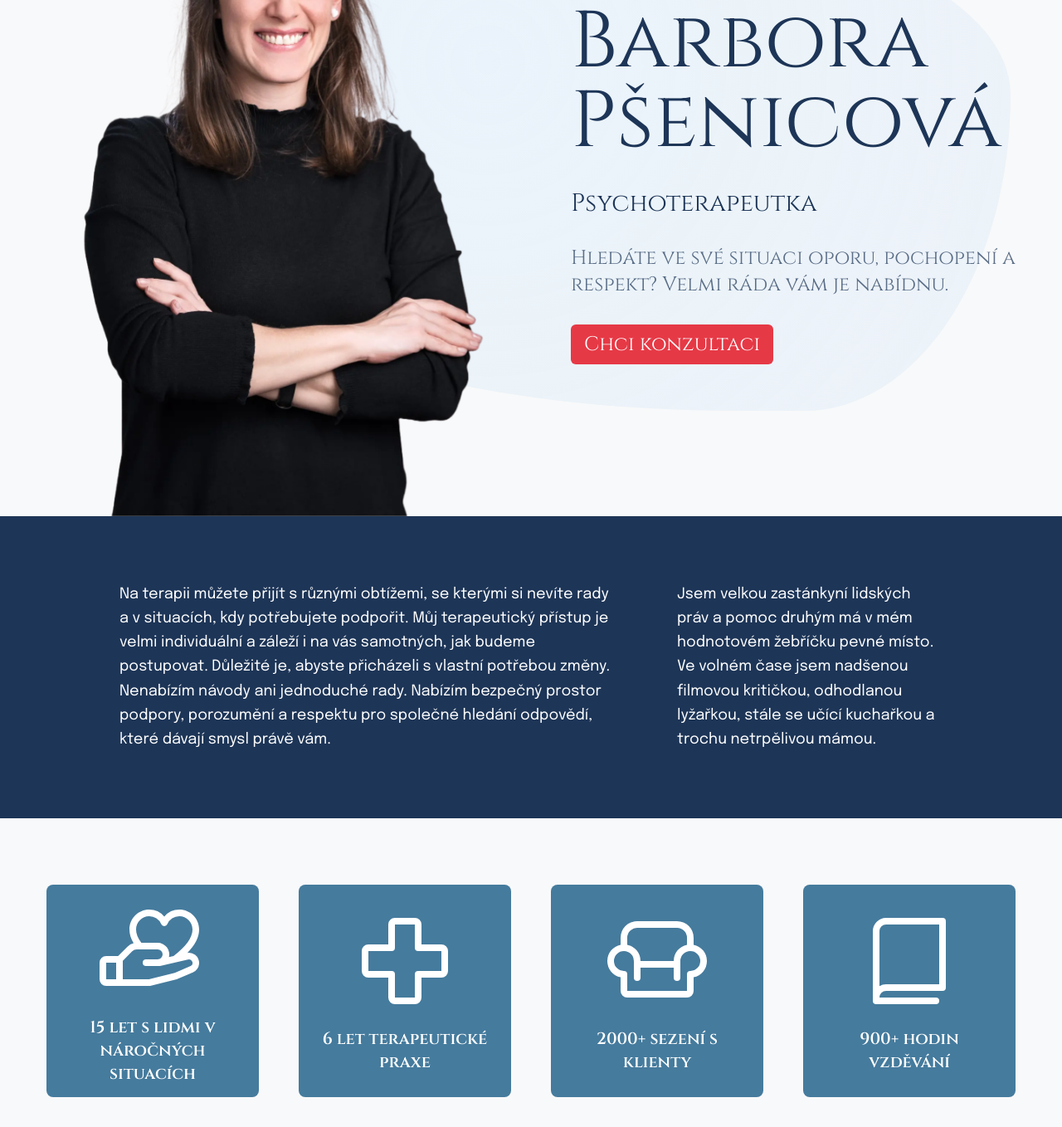
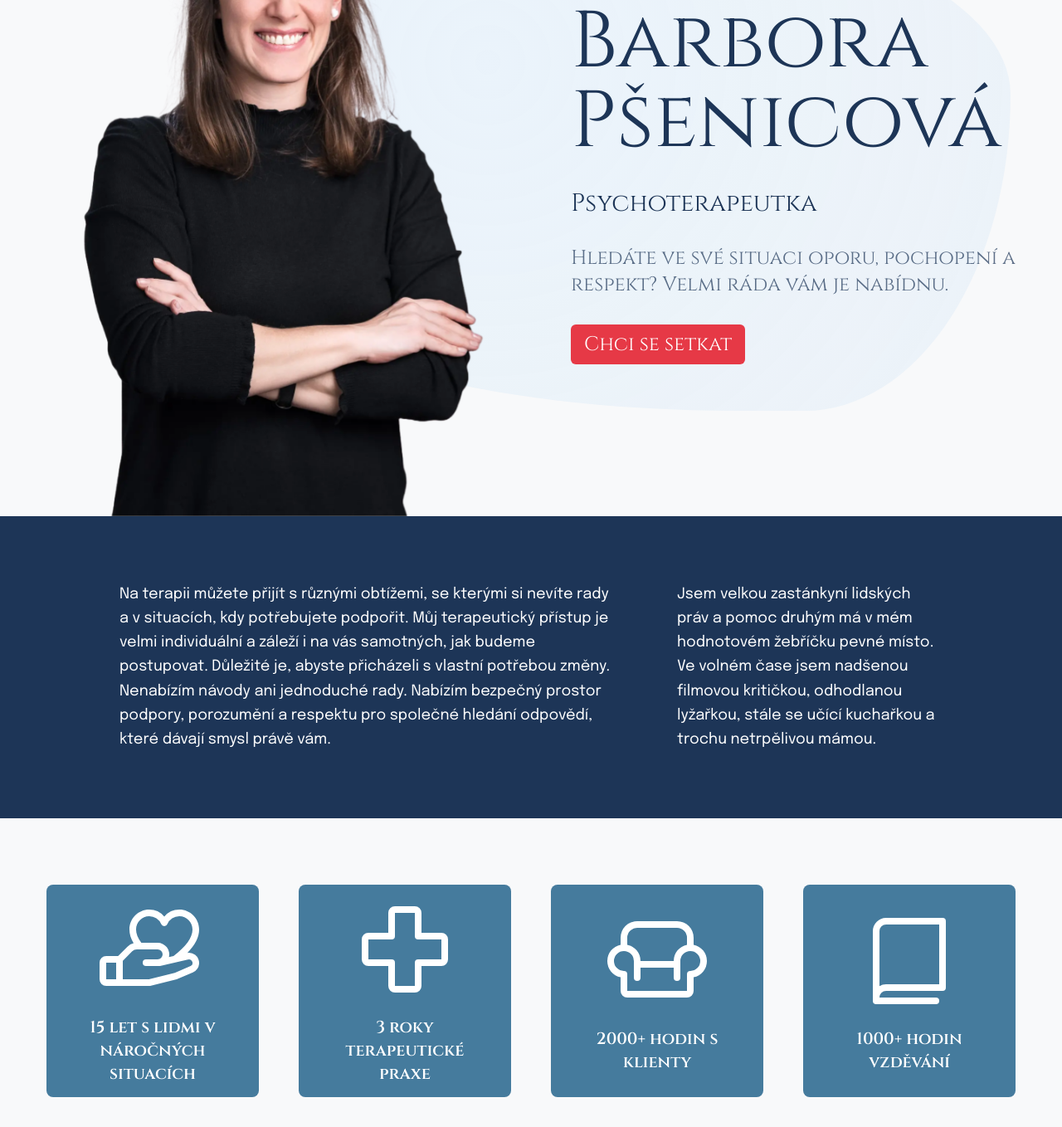
Before and after one commit to JiriKofron/bara-web, an Astro site: page / in a window 1280 px wide. Shown: the part 285-1643 px from the top of the page at 83% size. Built offline with nearby package versions, Linux system fonts and the light colour scheme; Astro itself is replaced by a stand-in of ours.

Commit message:
change text in boxes

```diff
--- a/src/components/ServiceCards.astro
+++ b/src/components/ServiceCards.astro
@@ -7,17 +7,17 @@ const cards = [
   },
   {
     id: 1,
-    title: '6 let terapeutické praxe',
+    title: '3 roky terapeutické praxe',
     iconName: 'first-aid',
   },
   {
     id: 2,
-    title: '2000+ sezení s klienty',
+    title: '2000+ hodin s klienty',
     iconName: 'armchair',
   },
   {
     id: 3,
-    title: '900+ hodin vzděvání',
+    title: '1000+ hodin vzděvání',
     iconName: 'book',
   },
 ];
--- a/src/pages/index.astro
+++ b/src/pages/index.astro
@@ -37,7 +37,7 @@ const description = 'Hledáte ve své situaci oporu, pochopení a respekt? Velmi
           Hledáte ve své situaci oporu, pochopení a respekt? Velmi ráda vám je nabídnu.
         </h2>
 
-        <ContactButton label="Chci konzultaci" to="/contact" classList="hidden md:block" />
+        <ContactButton label="Chci se setkat" to="/contact" classList="hidden md:block" />
       </article>
       <img
         src={heroImagePortraitLarge.src}
@@ -53,7 +53,7 @@ const description = 'Hledáte ve své situaci oporu, pochopení a respekt? Velmi
         Hledáte ve své situaci oporu, pochopení a respekt? Velmi ráda vám je nabídnu.
       </h2>
 
-      <ContactButton label="Chci konzultaci" to="/contact" classList="flex md:hidden z-10" />
+      <ContactButton label="Chci se setkat" to="/contact" classList="flex md:hidden z-10" />
 
       <img
         src={heroImageBodyLarge.src}
```
